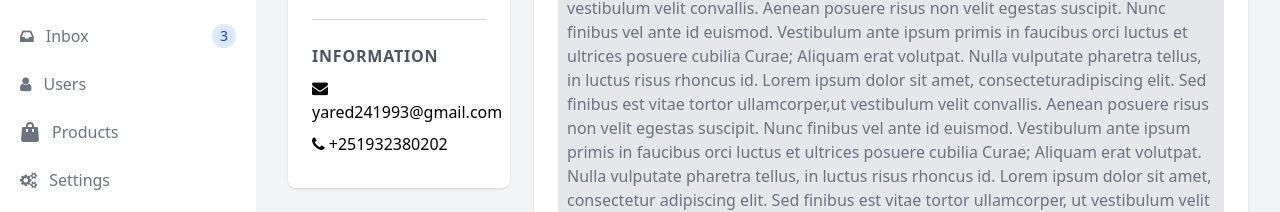
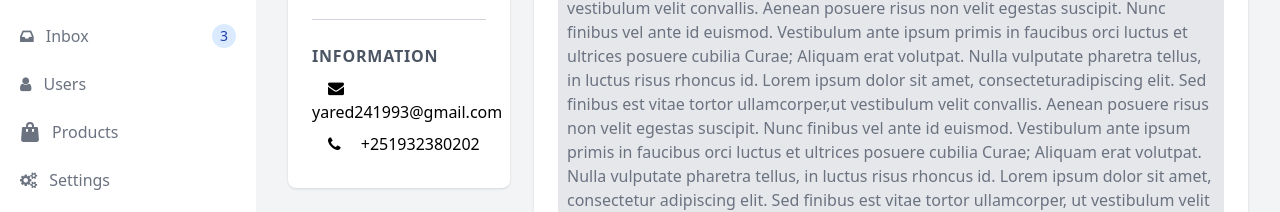
Before and after one commit to yadamoon/Admin-Panel, a React (Vite) app in the folder Dashboard/: page /User in a window 1280 px wide. Shown: the part 325-537 px from the top of the page. Built offline with nearby package versions, Linux system fonts and the light colour scheme.

Commit message:
updated css part

```diff
--- a/Dashboard/src/components/pages/Profiles.jsx
+++ b/Dashboard/src/components/pages/Profiles.jsx
@@ -35,16 +35,18 @@ const Profiles = () => {
                     <span className="text-gray-600 uppercase font-bold tracking-wider mb-2">
                       information
                     </span>
-                    <ul>
+                    <ul className="">
                       <li className="mb-2">
                         {" "}
-                        <span>
+                        <span className="mx-4">
                           <i class="fa fa-envelope" aria-hidden="true"></i>
                         </span>
                         {userList.email}
                       </li>
                       <li className="mb-2">
-                        <i class="fa fa-phone" aria-hidden="true"></i>{" "}
+                        <span className="mx-4">
+                          <i class="fa fa-phone" aria-hidden="true"></i>{" "}
+                        </span>
                         {userList.telephone}
                       </li>
                     </ul>
```
